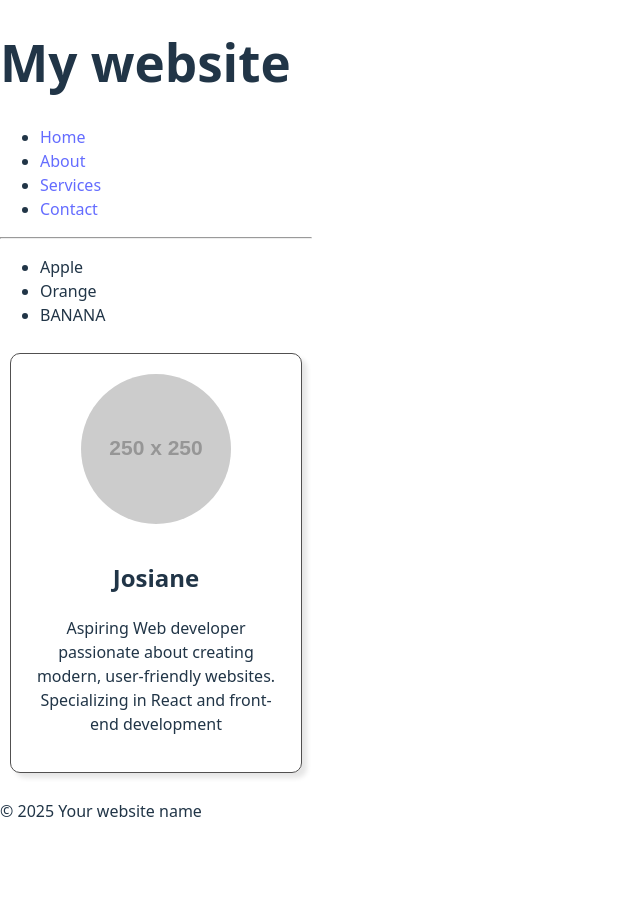
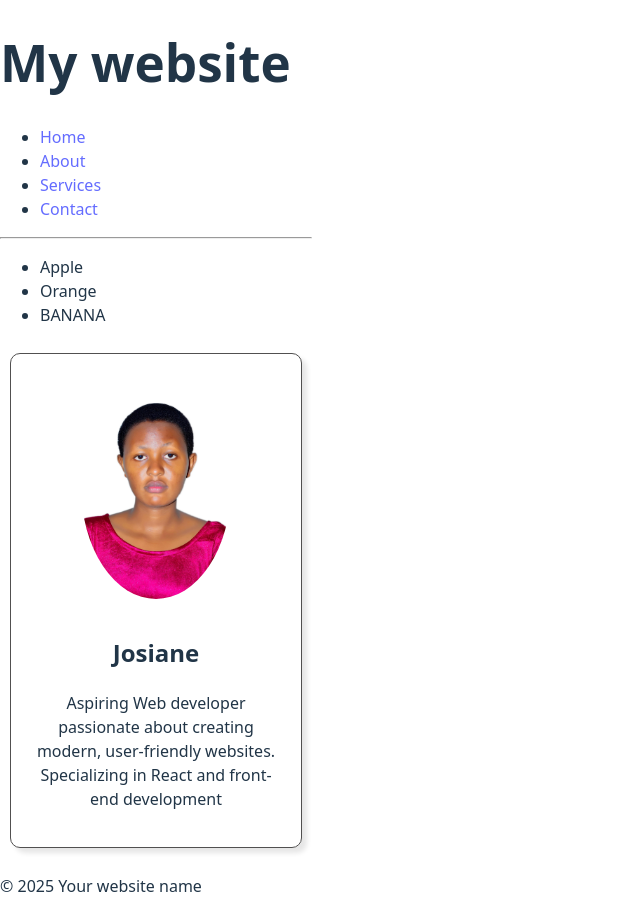
Before and after one commit to Josiane05/my-react-app2, a React (Vite) app: page / in a window 1280 px wide. Shown: the whole page, without its empty margins (0-640 px from the left). Before the commit the page ends 839 px from the top, so only its background shows below. Built offline with nearby package versions, Linux system fonts and the light colour scheme.

Commit message:
setting profile picture

```diff
--- a/src/Card.jsx
+++ b/src/Card.jsx
@@ -1,10 +1,10 @@
-
+import profilePic from './assets/profile.jpg'
 
 function Card(){
     return(
         <div className="card">
-            <img className="card-image" src="https://via.placeholder.com/250"></img>
-            <h2>Josiane</h2>
+            <img className="card-image" src={profilePic} alt="profile picture"></img>
+            <h2 className="card.title">Josiane</h2>
             <p>Aspiring Web developer passionate about creating modern, user-friendly websites. Specializing in React and front-end development</p>
         </div>
     );
--- a/src/index.css
+++ b/src/index.css
@@ -84,3 +84,9 @@ button:focus-visible {
   border-radius: 50%;
   margin-bottom: 10px;
 }
+
+.card .card-title{
+  font-family: Arial, sans-serif;
+  margin: 0;
+  color: rgb(20, 20, 20)
+}
```
Also changed, not shown: src/assets/profile.jpg (added).
